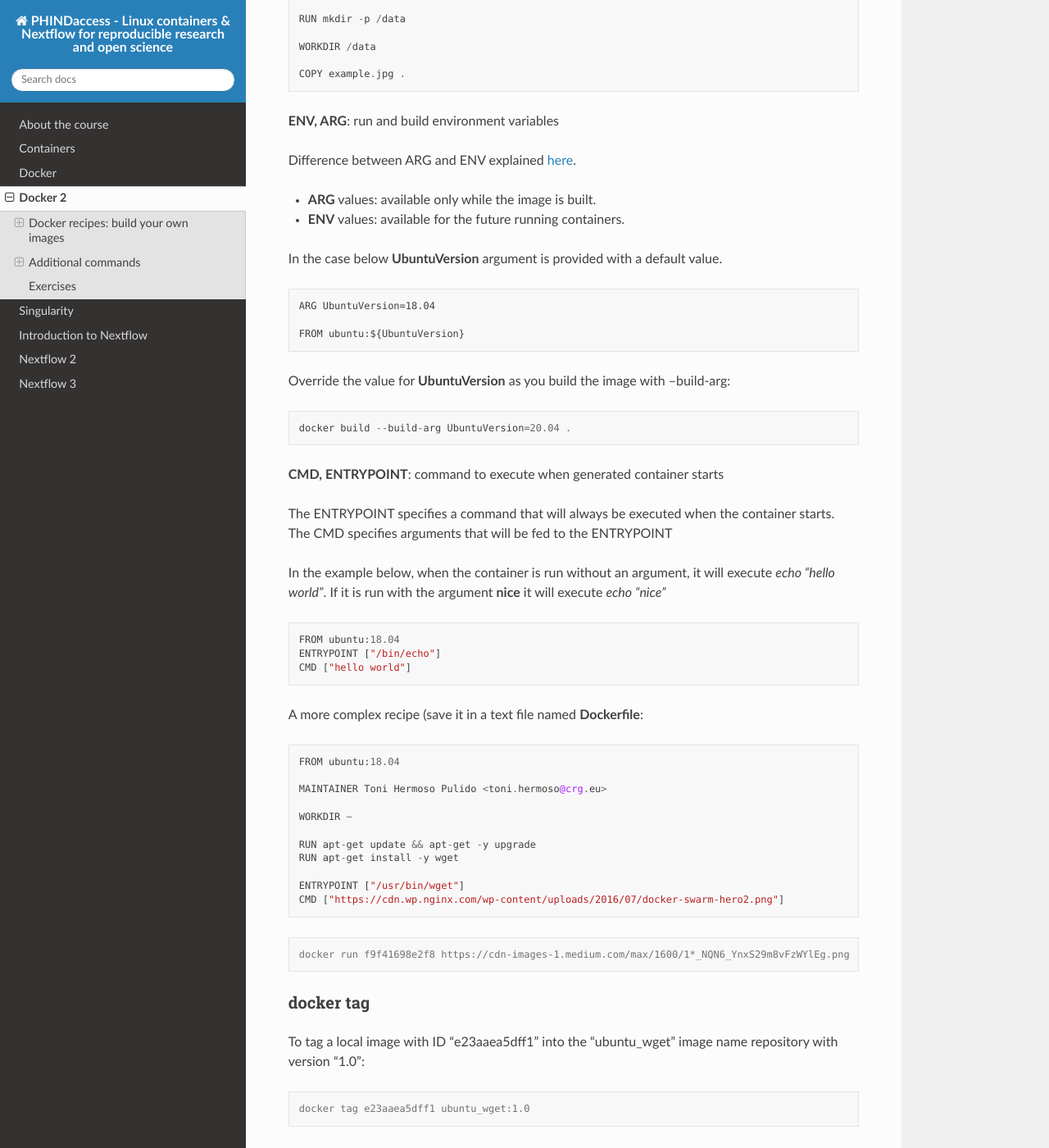
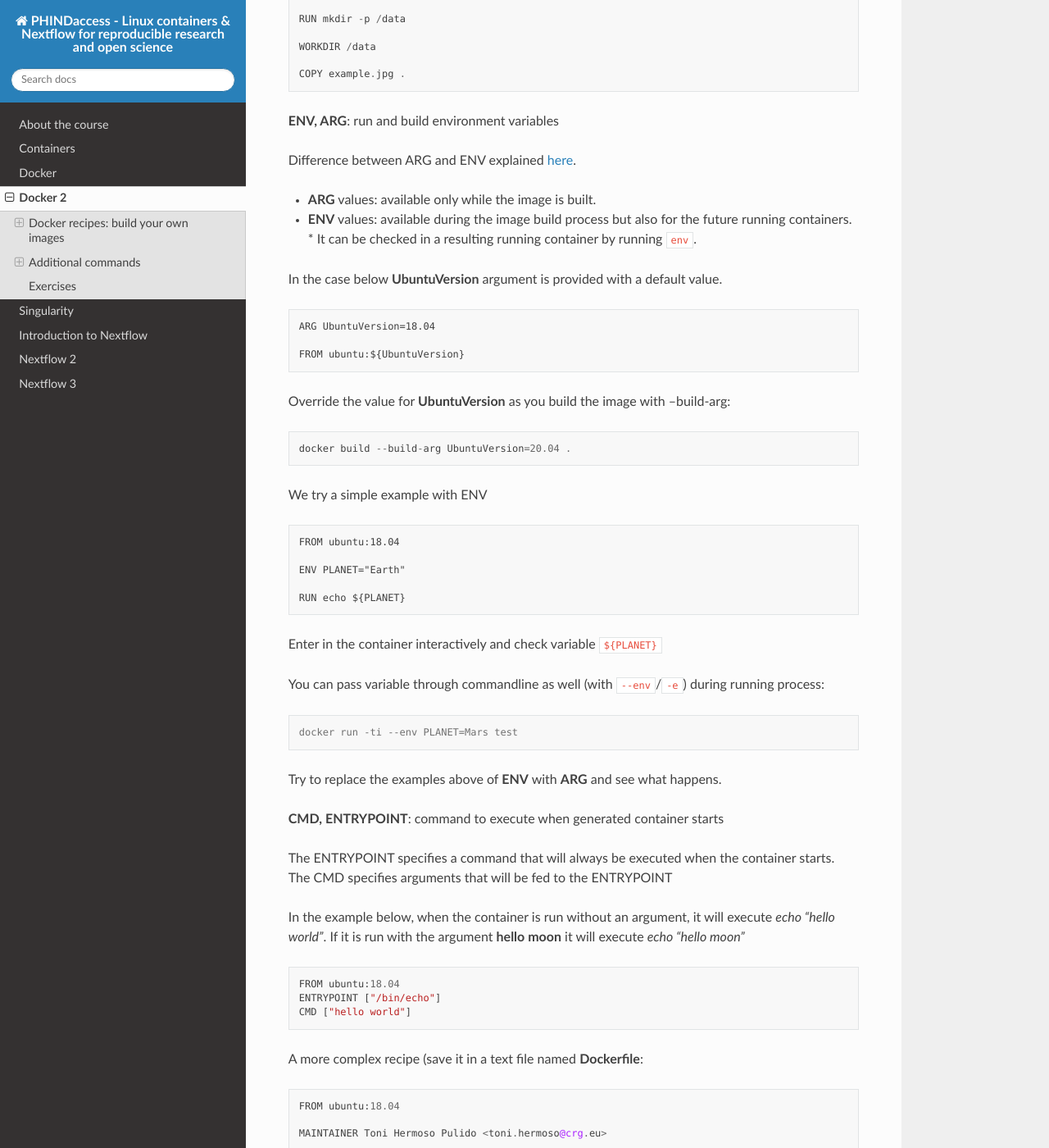
Before and after one commit to biocorecrg/CoursesCRG_Containers_Nextflow_May_2022, a Sphinx documentation site: the page built from docs/docker_2.rst, in a window 1280 px wide and 1400 px high, scrolled down 3547 px. Shown: the whole window at 82% size. Built offline with Sphinx 7.4.7 and the Read the Docs theme 2.0.0, drawn with Linux system fonts in a browser that asks for light colours.

Commit message:
ARG and ENV more explanation

```diff
--- a/docs/docker_2.rst
+++ b/docs/docker_2.rst
@@ -201,7 +201,8 @@ A more sophisticated case:
 Difference between ARG and ENV explained `here <https://vsupalov.com/docker-arg-vs-env/>`__.
 
 * **ARG** values: available only while the image is built.
-* **ENV** values: available for the future running containers.
+* **ENV** values: available during the image build process but also for the future running containers.
+  * It can be checked in a resulting running container by running ``env``.
 
 In the case below **UbuntuVersion** argument is provided with a default value.
 
@@ -219,12 +220,34 @@ Override the value for **UbuntuVersion** as you build the image with --build-arg
   docker build --build-arg UbuntuVersion=20.04 .
 
 
+We try a simple example with ENV
+
+.. code-block::
+
+  FROM ubuntu:18.04
+
+  ENV PLANET="Earth"
+
+  RUN echo ${PLANET}
+
+Enter in the container interactively and check variable ``${PLANET}``
+
+You can pass variable through commandline as well (with ``--env``/``-e``) during running process:
+
+.. code-block:: console
+
+  docker run -ti --env PLANET=Mars test
+
+
+Try to replace the examples above of **ENV** with **ARG** and see what happens.
+
+
 **CMD, ENTRYPOINT**: command to execute when generated container starts
 
 The ENTRYPOINT specifies a command that will always be executed when the container starts. The CMD specifies arguments that will be fed to the ENTRYPOINT
 
 In the example below, when the container is run without an argument, it will execute `echo "hello world"`.
-If it is run with the argument **nice** it will execute `echo "nice"`
+If it is run with the argument **hello moon** it will execute `echo "hello moon"`
 
 .. code-block::
 
```
